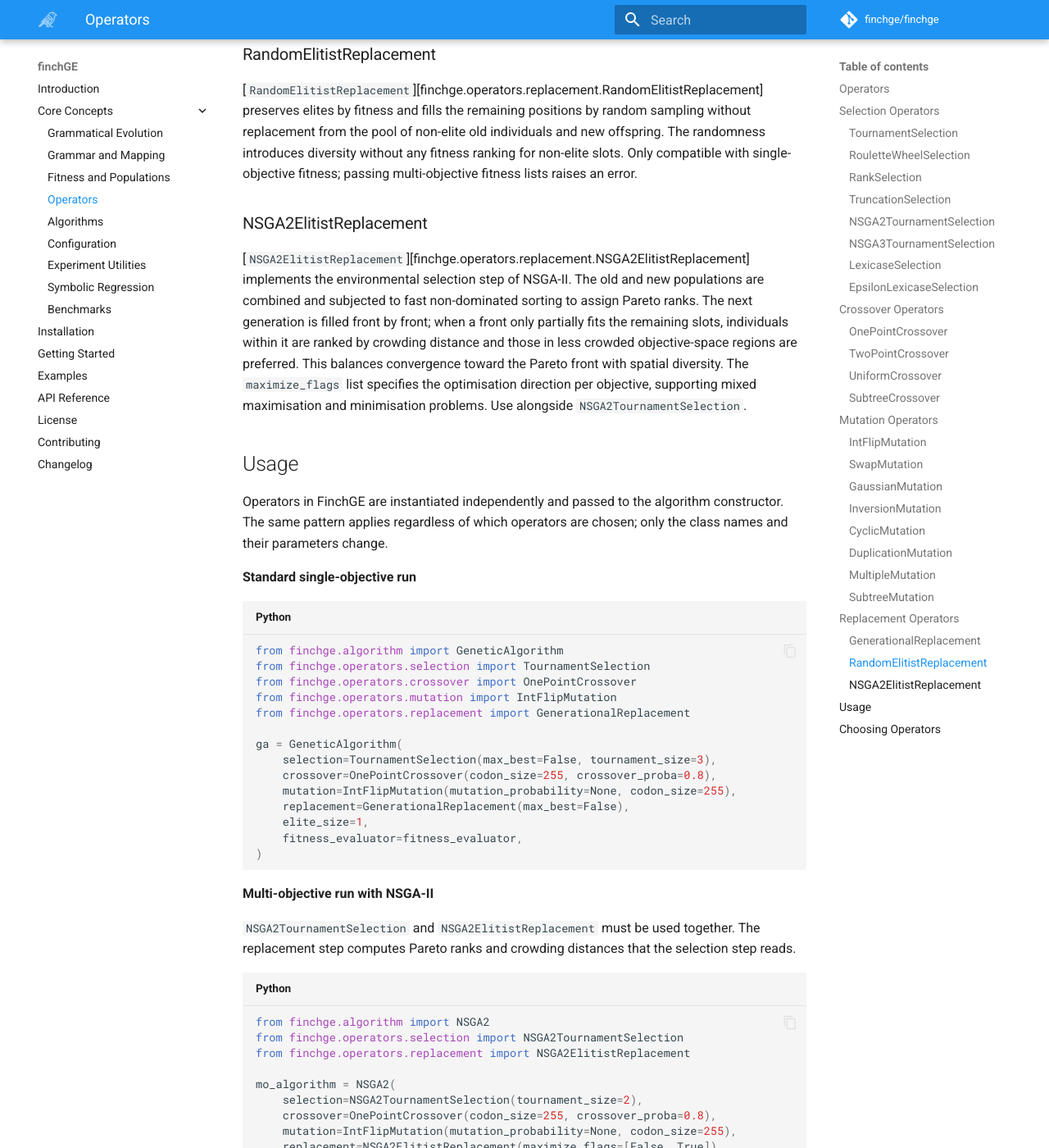
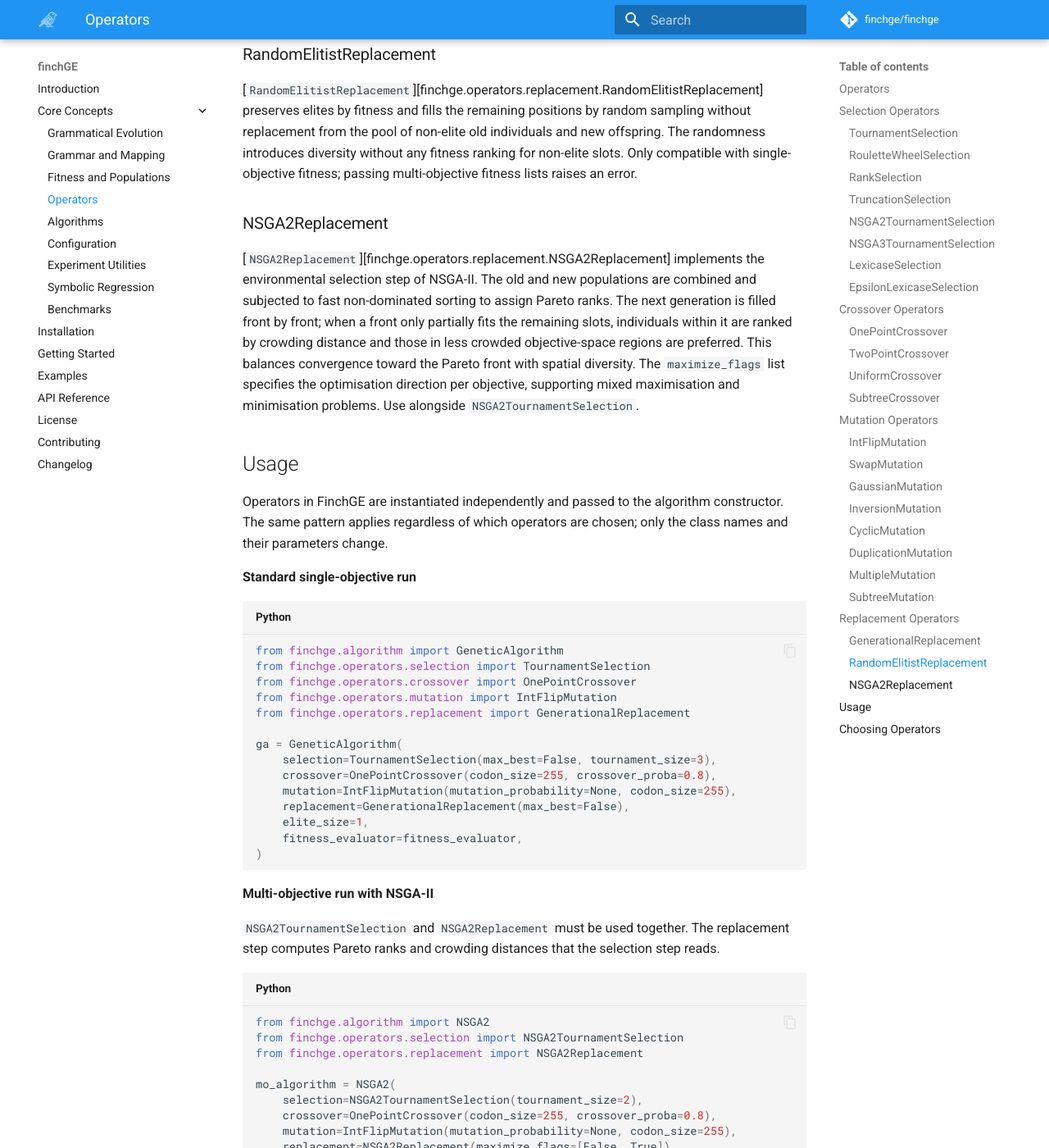
Before and after one commit to darshanz/finchge, an MkDocs documentation site: the page built from docs/operators.md, in a window 1280 px wide and 1400 px high, scrolled down 6888 px. Shown: the whole window at 82% size. Built offline with MkDocs 1.6.1 and Material for MkDocs 9.7.7, drawn with Linux system fonts in a browser that asks for light colours; comment, search, counter and statistics services are not loaded; some of the changed text lies outside the part shown.

Commit message:
fix: fixed nsga2 replacement, removing explicit eliticism, nsga2 is already elitist itself

````diff
--- a/docs/operators.md
+++ b/docs/operators.md
@@ -9,7 +9,7 @@
 | Selection | Choose parents or survivors from the current population. | `TournamentSelection`, `RouletteWheelSelection`, `RankSelection`, `TruncationSelection`, `LexicaseSelection` |
 | Crossover | Recombine two parent individuals to create offspring. | `OnePointCrossover`, `TwoPointCrossover`, `UniformCrossover`, `SubtreeCrossover` |
 | Mutation | Modify an individual to introduce new variation. | `IntFlipMutation`, `SwapMutation`, `GaussianMutation`, `InversionMutation`, `CyclicMutation`, `DuplicationMutation`, `SubtreeMutation` |
-| Replacement | Decide how offspring and existing individuals form the next generation. | `GenerationalReplacement`, `RandomElitistReplacement`, `NSGA2ElitistReplacement` |
+| Replacement | Decide how offspring and existing individuals form the next generation. | `GenerationalReplacement`, `RandomElitistReplacement`, `NSGA2Replacement` |
 
 ## Selection Operators
 
@@ -33,7 +33,7 @@
 
 ### NSGA2TournamentSelection
 
-[`NSGA2TournamentSelection`][finchge.operators.selection.NSGA2TournamentSelection] implements the crowded comparison operator from NSGA-II. In each tournament a candidate with a lower Pareto rank beats one with a higher rank; ties are broken by crowding distance, favouring individuals in less densely populated regions of objective space. An `exploration_prob` parameter (default 0.1) introduces occasional random winners to prevent the population from clustering too aggressively. This selector requires `rank` and `crowding_distance` metadata on individuals, which `NSGA2ElitistReplacement` populates.
+[`NSGA2TournamentSelection`][finchge.operators.selection.NSGA2TournamentSelection] implements the crowded comparison operator from NSGA-II. In each tournament a candidate with a lower Pareto rank beats one with a higher rank; ties are broken by crowding distance, favouring individuals in less densely populated regions of objective space. An `exploration_prob` parameter (default 0.1) introduces occasional random winners to prevent the population from clustering too aggressively. This selector requires `rank` and `crowding_distance` metadata on individuals, which `NSGA2Replacement` populates.
 
 ### NSGA3TournamentSelection
 
@@ -119,9 +119,9 @@
 
 [`RandomElitistReplacement`][finchge.operators.replacement.RandomElitistReplacement] preserves elites by fitness and fills the remaining positions by random sampling without replacement from the pool of non-elite old individuals and new offspring. The randomness introduces diversity without any fitness ranking for non-elite slots. Only compatible with single-objective fitness; passing multi-objective fitness lists raises an error.
 
-### NSGA2ElitistReplacement
+### NSGA2Replacement
 
-[`NSGA2ElitistReplacement`][finchge.operators.replacement.NSGA2ElitistReplacement] implements the environmental selection step of NSGA-II. The old and new populations are combined and subjected to fast non-dominated sorting to assign Pareto ranks. The next generation is filled front by front; when a front only partially fits the remaining slots, individuals within it are ranked by crowding distance and those in less crowded objective-space regions are preferred. This balances convergence toward the Pareto front with spatial diversity. The `maximize_flags` list specifies the optimisation direction per objective, supporting mixed maximisation and minimisation problems. Use alongside `NSGA2TournamentSelection`.
+[`NSGA2Replacement`][finchge.operators.replacement.NSGA2Replacement] implements the environmental selection step of NSGA-II. The old and new populations are combined and subjected to fast non-dominated sorting to assign Pareto ranks. The next generation is filled front by front; when a front only partially fits the remaining slots, individuals within it are ranked by crowding distance and those in less crowded objective-space regions are preferred. This balances convergence toward the Pareto front with spatial diversity. The `maximize_flags` list specifies the optimisation direction per objective, supporting mixed maximisation and minimisation problems. Use alongside `NSGA2TournamentSelection`.
 
 ## Usage
 
@@ -148,18 +148,18 @@
 
 **Multi-objective run with NSGA-II**
 
-`NSGA2TournamentSelection` and `NSGA2ElitistReplacement` must be used together. The replacement step computes Pareto ranks and crowding distances that the selection step reads.
+`NSGA2TournamentSelection` and `NSGA2Replacement` must be used together. The replacement step computes Pareto ranks and crowding distances that the selection step reads.
 
 ```python
 from finchge.algorithm import NSGA2
 from finchge.operators.selection import NSGA2TournamentSelection
-from finchge.operators.replacement import NSGA2ElitistReplacement
+from finchge.operators.replacement import NSGA2Replacement
 
 mo_algorithm = NSGA2(
     selection=NSGA2TournamentSelection(tournament_size=2),
     crossover=OnePointCrossover(codon_size=255, crossover_proba=0.8),
     mutation=IntFlipMutation(mutation_probability=None, codon_size=255),
-    replacement=NSGA2ElitistReplacement(maximize_flags=[False, True]),
+    replacement=NSGA2Replacement(maximize_flags=[False, True]),
     elite_size=2,
     fitness_evaluator=fitness_evaluator,
 )
````
Also changed, not shown: 3 other files.
